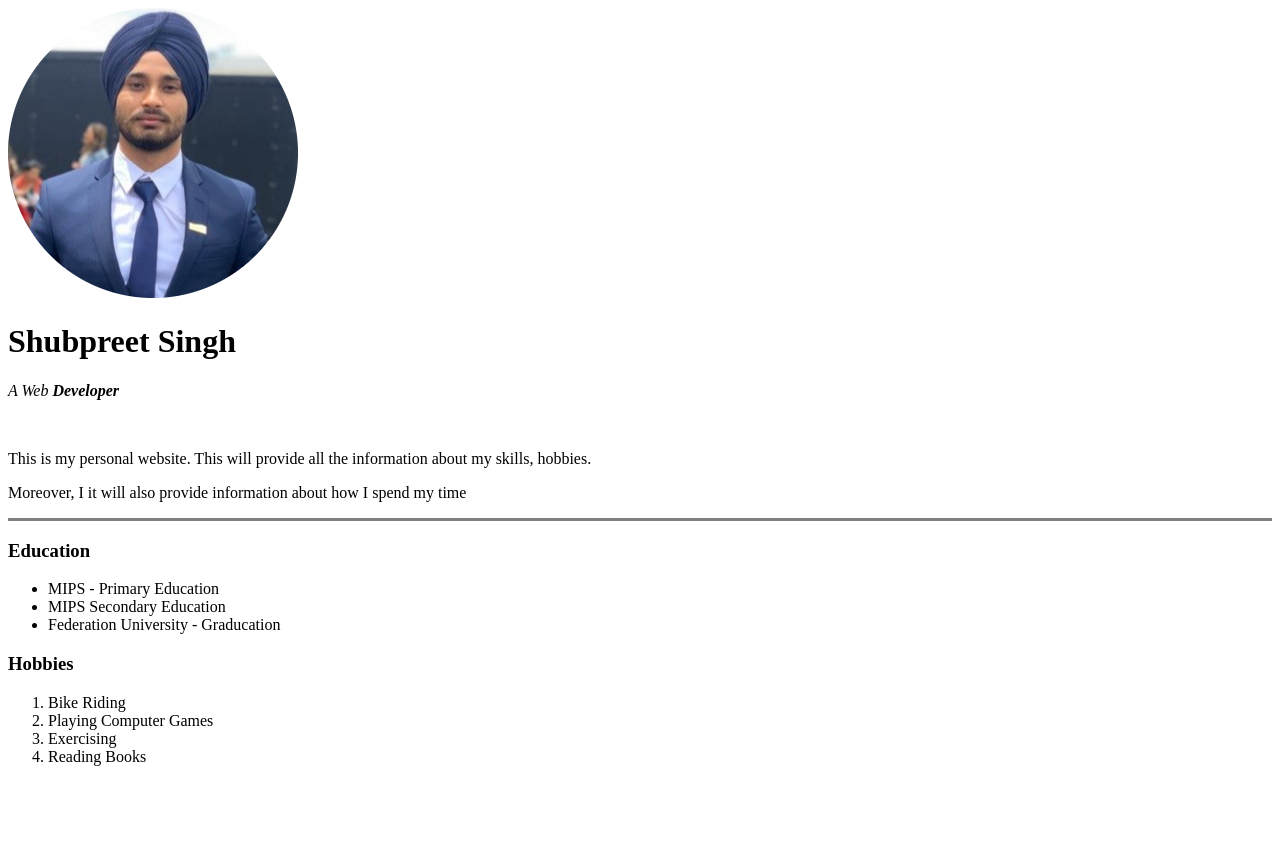
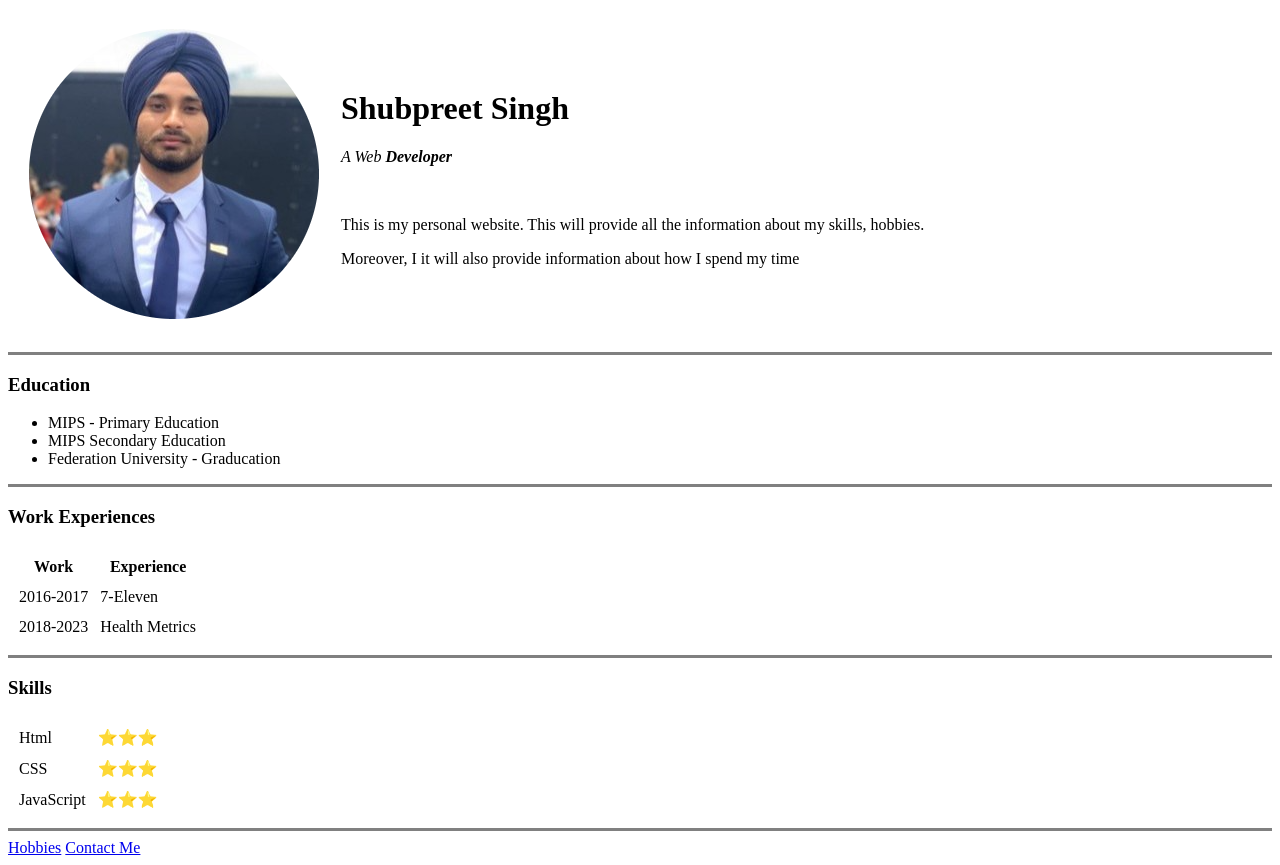
Before and after one commit to ShubJohal/Personal-Website, a plain HTML site: page index.html in a window 1280 px wide. Before the commit the page ends 800 px from the top, so only its background shows below. Drawn offline with Linux system fonts and the light colour scheme; files whose address does not match are found by name.

Commit message:
Lesson Table

```diff
--- a/index.html
+++ b/index.html
@@ -5,13 +5,23 @@
         <meta charset="UTF-8">
         <title>Shubpreet's Website 😎</title>
     </head>
-    <img src="M:\Web Development\Personal-Website\images\my image.png" alt="No Image">
-    <h1>Shubpreet Singh</h1>
+
+    <body>
+        <table cellspacing="20">
+            <tr>
+                <td><img src="M:\Web Development\Personal-Website\images\my image.png" alt="No Image"></td>
+                <td><h1>Shubpreet Singh</h1>
                     <p><em>A Web <strong>Developer</em></strong></p>
                     <br>
-    <p>This is my personal website. This will provide all the information about
+                    <p>This is my personal website. This will provide all the
+                        information about
                         my skills, hobbies.</p>
-    <p>Moreover, I it will also provide information about how I spend my time</p>
+                    <p>Moreover, I it will also provide information about how I
+                        spend my time</p></td>
+            </tr>
+        </table>
+
+
         <hr size="3" noshade>
 
         <h3>Education</h3>
@@ -20,16 +30,53 @@
             <li>MIPS Secondary Education</li>
             <li>Federation University - Graducation</li>
         </ul>
-    <h3>Hobbies</h3>
-    <ol>
-        <li>Bike Riding</li>
-        <li>Playing Computer Games</li>
-        <li>Exercising</li>
-        <li>Reading Books</li>
+        <hr size="3" noshade>
+        <h3>Work Experiences</h3>
+        <table cellspacing="10">
+            <thead>
+                <tr>
+                    <th>Work</th>
+                    <th>Experience</th>
+                </tr>
+            </thead>
+            <tbody>
+                <tr>
+                    <td>2016-2017</td>
+                    <td>7-Eleven</td>
+                </tr>
+                <tr>
+                    <td>2018-2023</td>
+                    <td>Health Metrics</td>
+                </tr>
+            </tbody>
 
-    </ol>
+        </table>
+        <hr size="3" noshade>
+        <h3>Skills</h3>
 
-    <body>
+        <table cellspacing="10">
+            <tr>
+
+                <td>Html</td>
+                <td>⭐⭐⭐</td>
+            </tr>
+
+            <tr>
+
+                <td>CSS</td>
+                <td>⭐⭐⭐</td>
+            </tr>
+
+            <tr>
+                <td>JavaScript</td>
+                <td>⭐⭐⭐</td>
+            </tr>
+        </table>
+        <hr size="3" noshade>
+        <a href=" Hobbies.html"> Hobbies</a>
+        <a href="contact.html">Contact Me</a>
+
+
 
     </body>
 
```
Lines whose indentation alone changed are shown as unchanged.
